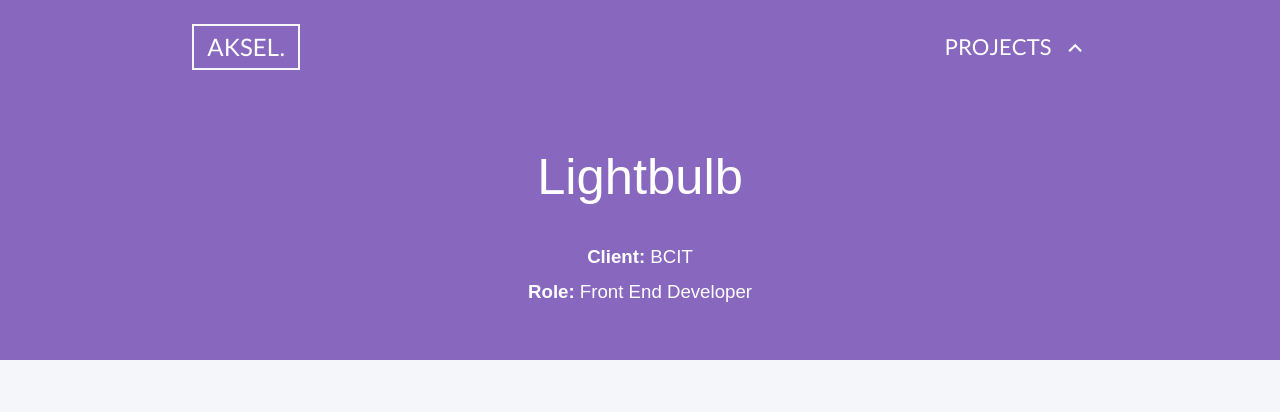
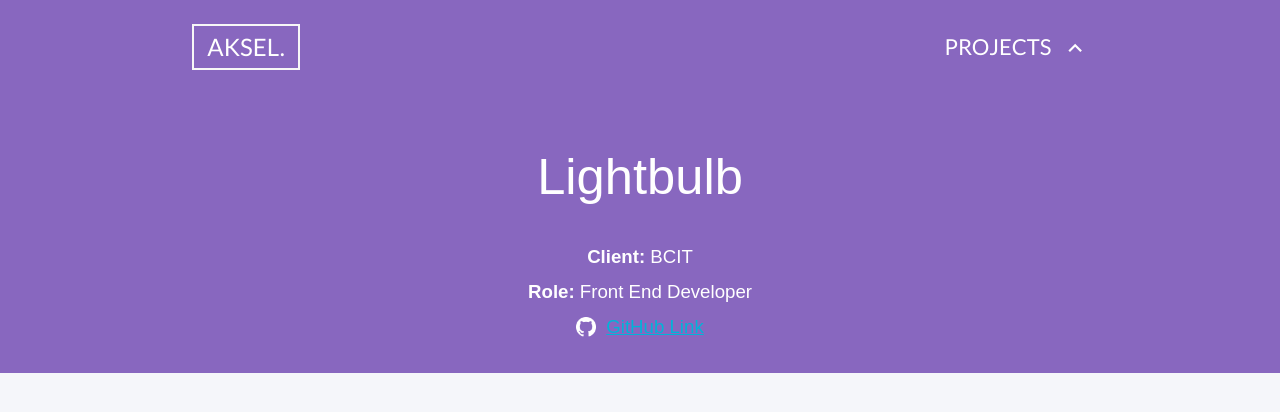
Before and after one commit to AkselRoughsedge/portfolio, a React (Create React App) app: page /lightbulb in a window 1280 px wide. Shown: the top 412 px of the page. Built offline with nearby package versions, Linux system fonts and the light colour scheme.

Commit message:
added github links

```diff
--- a/src/comps/Project/index.js
+++ b/src/comps/Project/index.js
@@ -26,7 +26,7 @@ position:absolute;
 background-color:${props=>props.bgcolor ? props.bgcolor : "white"};
 text-align:center;
 width:100%;
-height:170pt;
+height:180pt;
 left:0;
 @media (max-width: 1300px) {
   padding-top:100pt;
@@ -105,13 +105,14 @@ padding-right:50pt;
 
 
 
-const Project = ({ title, subTitle1, subTitle2, bgcolor, para1, img1, para2, img2, list }) => {
+const Project = ({ title, subTitle1, subTitle2, subTitle3, bgcolor, para1, img1, para2, img2, list }) => {
     return (
                 <Content>
                     <WorkTitle bgcolor={bgcolor}>
                         <TitleText className="big-text">{title}</TitleText>
                         <SubTitleText className="small-text">{subTitle1}</SubTitleText>
                         <SubTitleText className="small-text">{subTitle2}</SubTitleText>
+                        <SubTitleText className="small-text">{subTitle3}</SubTitleText>
                     </WorkTitle>
                     <Body>
                         <Intro data-aos="fade-up" data-aos-duration="1000">
--- a/src/css.scss
+++ b/src/css.scss
@@ -9,6 +9,25 @@ body {
 
 html {
   scroll-behavior: smooth;
+}
+
+a:link {
+  color:#00B4D8;
+}
+
+a:visited {
+  color:#00B4D8;
+}
+
+.github-link{
+  display:flex;
+  align-items:center;
+  justify-content: center;
+}
+
+.github-img{
+  width: 20px;
+  margin-right:10px;
 }
 
 .fill {
--- a/src/pages/Lightbulb.js
+++ b/src/pages/Lightbulb.js
@@ -4,6 +4,7 @@ import NavBar from '../comps/NavBarCharityDatabase';
 
 import Img1 from '../Images/CharityDatabase/1.png';
 import Img2 from '../Images/CharityDatabase/2.png';
+import Github from '../Images/github.png';
 
 import Project from '../comps/Project';
 
@@ -22,6 +23,7 @@ const Lightbulb = () => {
             title="Lightbulb"
             subTitle1={[<strong>Client:</strong>, " BCIT"]}
             subTitle2={[<strong>Role:</strong>, " Front End Developer"]}
+            subTitle3={[<div className="github-link"><img className="github-img" src={Github}></img><a color="white" href="https://github.com/LuuDavid778/lightbulb" target="_blank" rel="noreferrer">GitHub Link</a></div>]}
             para1={["We were instructed to create a social media app as one of our final projects at BCIT. Three teammates and I decided to create a platform for specifically developers and designers to thrive. Here they can share their projects with each other, post questions, or just talk about whatever they want.",<br/>,<br/>,"Users can create an account to make posts on the app. They can enter a title, description, image, and select a category for the post to be in."]}
             img1={Img1}
             para2={["As the role of Front End Developer for the team, I was responsible for building components, pages, and creating functionalities. I also worked on connecting the Front End to the backend through RESTful APIs and created the schema and seeds along side my teammates.",<br/>,<br/>,"We used React js as our framework and Styled Components to build our components. Express js was used for our backend, and we stored our data using MySQL. We also used bcrypt to encode user passwords before database storage."]}
--- a/src/pages/Noot.js
+++ b/src/pages/Noot.js
@@ -4,6 +4,7 @@ import NavBar from '../comps/NavBarNoot';
 
 import Img1 from "../Images/Noot/bulletin.png";
 import Img2 from '../Images/Noot/health-check.png'
+import Github from '../Images/github.png';
 
 import Project from '../comps/Project';
 
--- a/src/pages/ShowTracker.js
+++ b/src/pages/ShowTracker.js
@@ -4,6 +4,7 @@ import NavBar from '../comps/NavBarShowTracker';
 
 import Img1 from '../Images/ShowTracker/1.png';
 import Img2 from '../Images/ShowTracker/2.png';
+import Github from '../Images/github.png';
 
 import Project from '../comps/Project';
 
@@ -22,6 +23,7 @@ const ShowTracker = () => {
            title="Show Tracker"
            subTitle1={[<strong>Client:</strong>, " BCIT"]}
            subTitle2={[<strong>Role:</strong>, " Lead Front End Developer"]}
+           subTitle3={[<div className="github-link"><img className="github-img" src={Github}></img><a color="white" href="https://github.com/sylviaah/netflixnchill-front-end" target="_blank" rel="noreferrer">GitHub Link</a></div>]}
            para1={["In my final semester at BCIT, we were instructed to create an app that allows the user to keep track of data they have entered. My teammates and I decided to create an app for tracking TV shows and movies you have seen.",<br/>,<br/>,"The user is able to enter their own title, description, and image when adding a show. They can also choose if it's a show they're currently watching, planning to watch, or completed in the past."]}
            img1={Img1}
            para2={["As the Lead Front End Developer of the team, I was responsible for creating components and pages as well as making sure the app was finalized correctly. I routed pages to the navigation bar, and also connected the Front End to the backend using RESTful APIs. I also helped the backend with creating endpoints, the ERD, and setting up the schema.",<br/>,<br/>,"We decided to use React js for our Front End, and Express js for our backend. We also stored all of the data within MySQL."]}
```
Also changed, not shown: src/Images/github.png (added).
